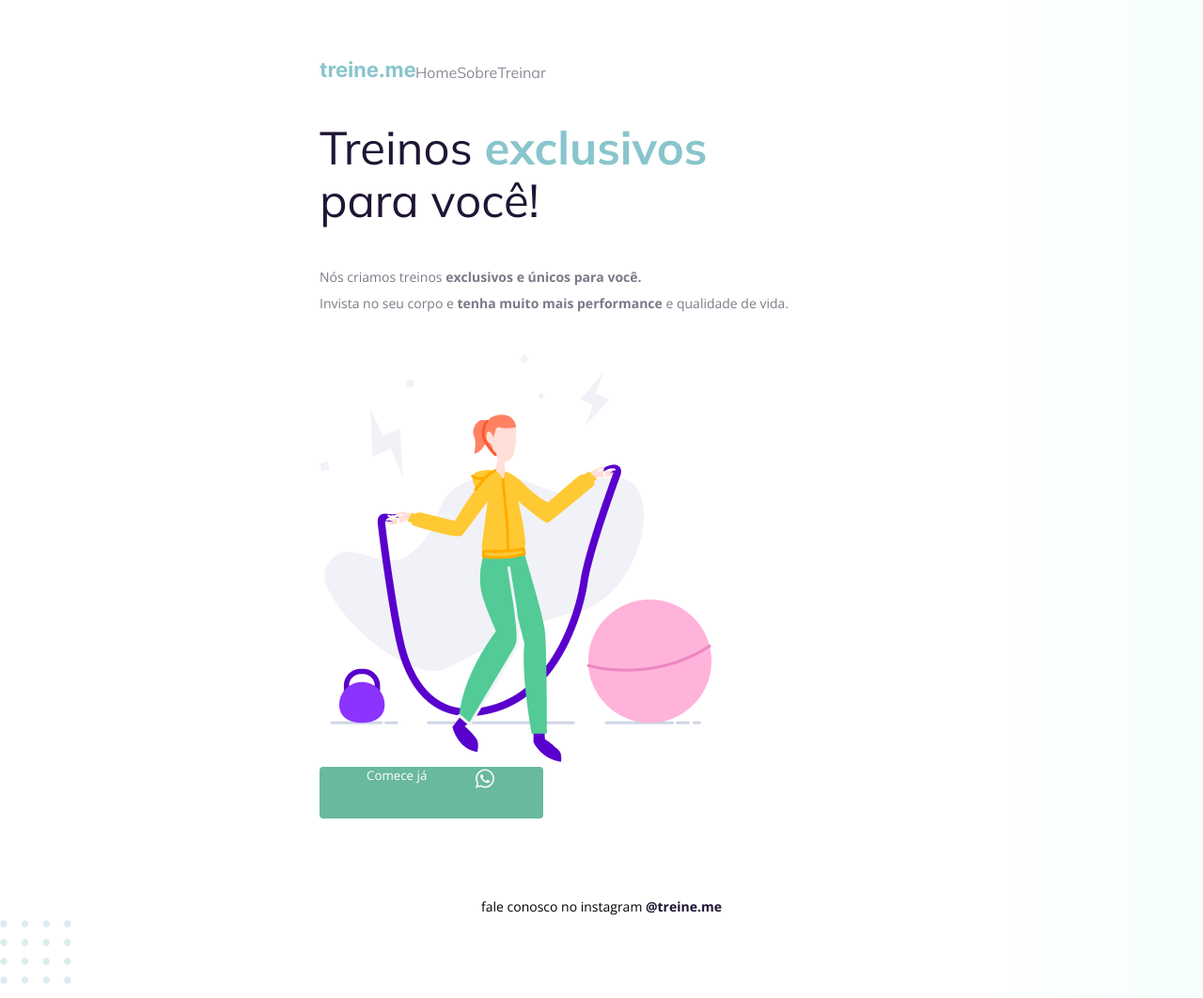
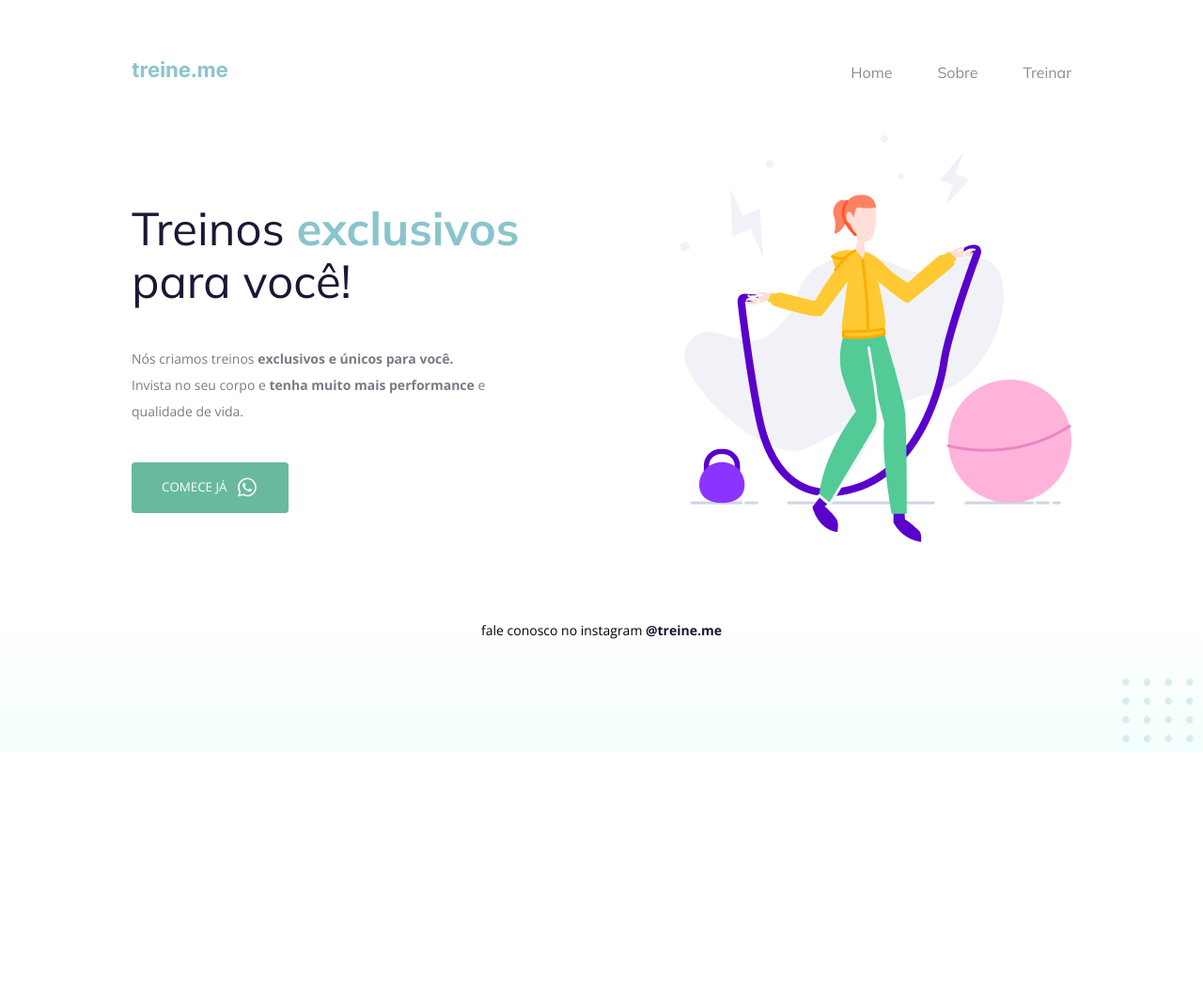
Before and after one commit to lfrclnando/treine-me, a plain HTML site: page index.html in a window 1280 px wide. Shown: the whole page at 94% size. After the commit the page ends 800 px from the top, so only its background shows below. Drawn offline with nearby package versions, Linux system fonts and the light colour scheme.

Commit message:
Fix/Adjusting HTML and CSS broken styles

```diff
--- a/index.html
+++ b/index.html
@@ -38,18 +38,19 @@
             Nós criamos treinos <strong>exclusivos e únicos para você.</strong
             ><br />
             Invista no seu corpo e
-            <strong>tenha muito mais performance</strong> e qualidade de vida.
+            <strong>tenha muito mais performance</strong> e <br>
+            qualidade de vida.
           </p>
+          <button>
+            Comece já
+            <img src="images/whats.svg" alt="Ícone do whatsapp" />
+          </button>
 
-          <img
-            src="images/img.png"
-            alt="Desenho de uma mulher pulando corta numa academia."
-          />
         </section>
-        <button>
-          Comece já
-          <img src="images/whats.svg" alt="Ícone do whatsapp" />
-        </button>
+        <img
+          src="images/img.png"
+          alt="Desenho de uma mulher pulando corta numa academia."
+        />
       </main>
 
       <footer>
--- a/style.css
+++ b/style.css
@@ -3,23 +3,27 @@ body {
 
   font-family: "Open Sans", sans-serif;
 
-    background: linear-gradient(90deg, rgb(227, 255, 248, 0) 82.08%, rgb(227, 255, 248, 0.38) 100%);
+  background: linear-gradient(
+    180deg,
+    rgb(227, 255, 248, 0) 82.08%,
+    rgb(227, 255, 248, 0.38) 100%
+  );
 
   min-height: 100vh;
 }
 
 .page {
-    width: 600px;
+  width: 1000px;
   margin: 0 auto;
   padding-top: 65px;
 }
 
 nav {
   display: flex;
-    justify-content: start;
+  justify-content: space-between;
   align-items: center;
 
-    margin-bottom: 15px;
+  margin-bottom: 55px;
 }
 
 ul {
@@ -27,11 +31,19 @@ body {
   list-style: none;
   margin: 0;
   padding: 0;
+
+  gap: 48px;
 }
 
 a {
   color: #1f1534;
   text-decoration: none;
+}
+
+a:hover {
+  font-weight: bold;
+
+  opacity: 1;
 }
 
 ul li a {
@@ -63,6 +75,13 @@ body {
   font-weight: bold;
 }
 
+main {
+  display: flex;
+  align-items: center;
+  justify-content: space-between;
+}
+
+
 section p {
   font-size: 14px;
   line-height: 28px;
@@ -73,15 +92,17 @@ body {
 
 button {
   color: white;
+  text-transform: uppercase;
   font-family: "Open Sans", sans-serif;
 
-    background: #69B99D;
+  background: #69b99d;
   border: 0;
-    padding: 0 50px 30px;
+  padding: 14px 32px 15px;
 
   display: flex;
-    justify-content: space-around;
-    gap: 50px;
+  justify-content: center;
+  align-items: center;
+  gap: 10px;
 
   border-radius: 4px;
 
@@ -89,7 +110,7 @@ body {
 }
 
 button:hover {
-      background: #4EA788;
+  background: #4ea788;
 }
 
 footer {
@@ -106,6 +127,7 @@ body {
 }
 
 #balls {
+  position: fixed;
   bottom: 0;
   right: 0;
 }
```
Lines whose indentation alone changed are shown as unchanged.
